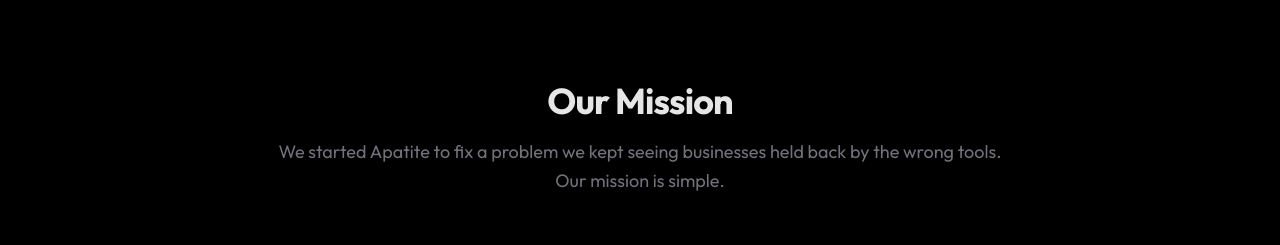
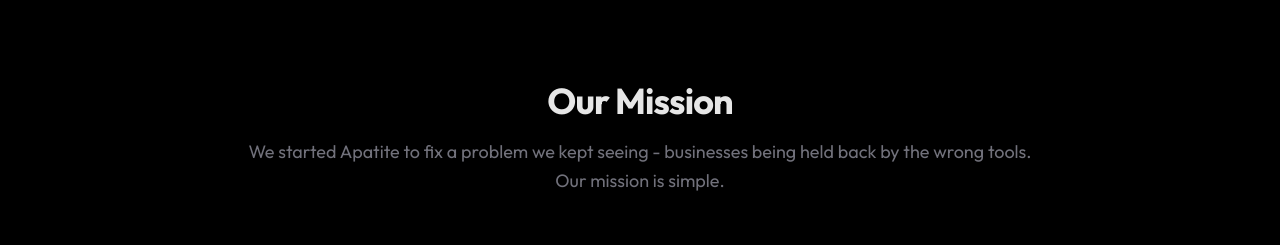
Before and after one commit to auraniestudio/apatite, a React (Vite) app: page / in a window 1280 px wide. Shown: the part 1340-1585 px from the top of the page. Built offline with nearby package versions, Linux system fonts and the light colour scheme.

Commit message:
Updated content wording

```diff
--- a/src/components/sections/MissionSection.tsx
+++ b/src/components/sections/MissionSection.tsx
@@ -15,7 +15,7 @@
           className={`section-lede animate-on-scroll ${missionRef.visible ? "is-visible" : ""}`}
           style={{ transitionDelay: "80ms" }}
         >
-          We started Apatite to fix a problem we kept seeing businesses held back by the wrong tools.
+          We started Apatite to fix a problem we kept seeing - businesses being held back by the wrong tools.
           <br /> Our mission is simple.
         </p>
 
```
